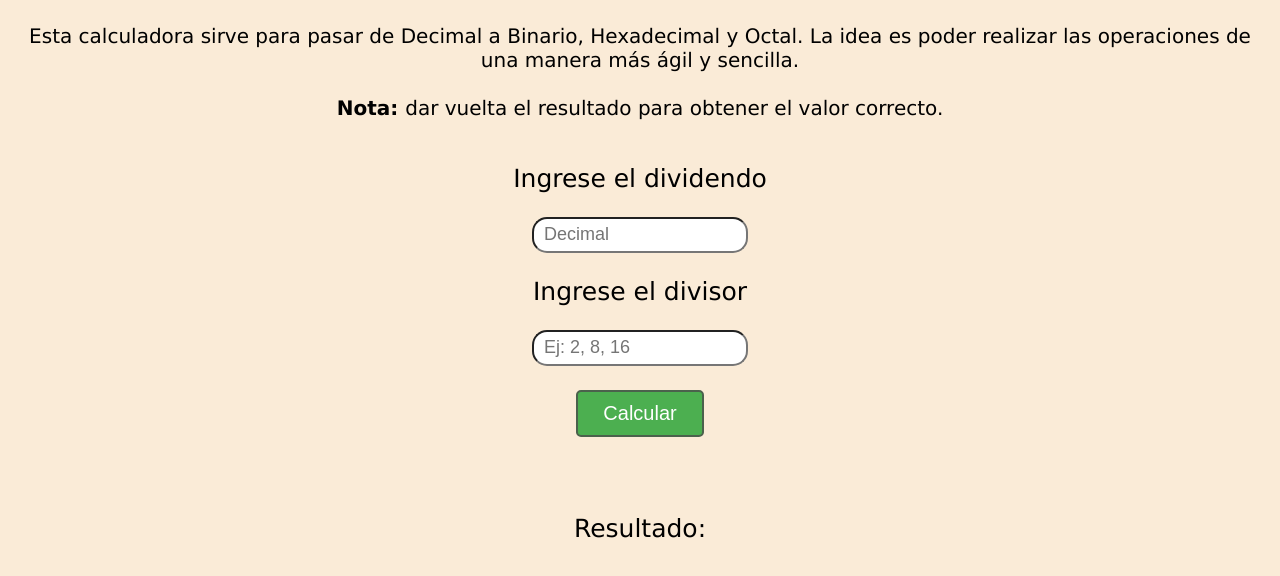
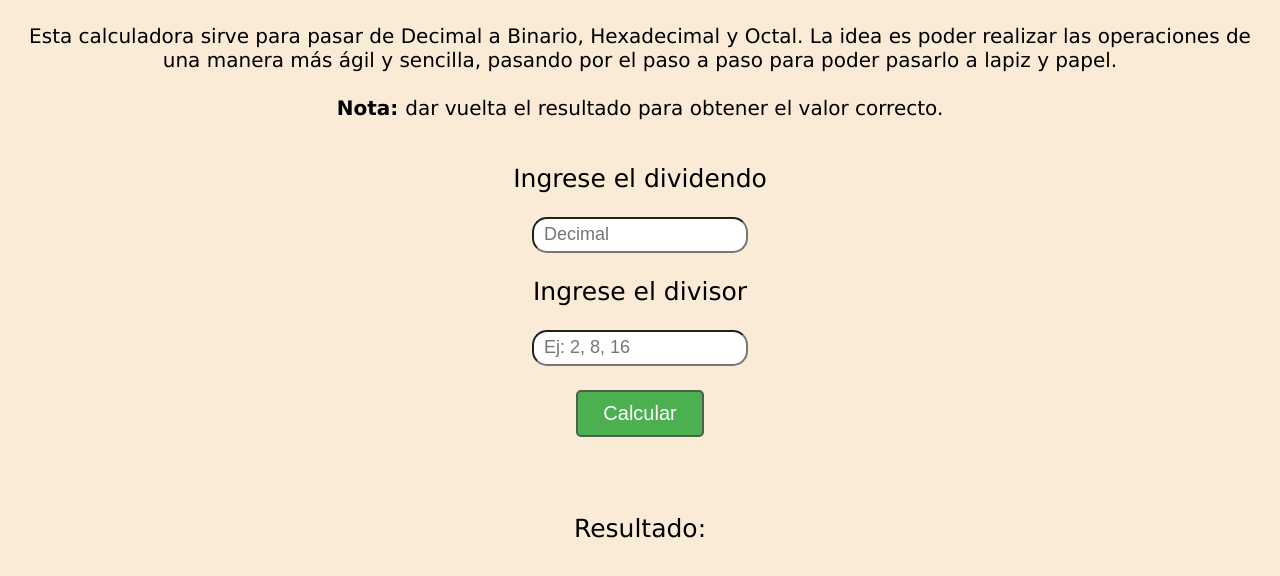
Before and after one commit to EmilianoMandacen/Calculadora.github.io, a plain HTML site: page index.html in a window 1280 px wide. Shown: the part 76-652 px from the top of the page. Drawn offline with Linux system fonts and the light colour scheme.

Commit message:
Update index.html

```diff
--- a/index.html
+++ b/index.html
@@ -13,7 +13,7 @@
 
     <p>
         Esta calculadora sirve para pasar de Decimal a Binario, Hexadecimal y Octal.
-        La idea es poder realizar las operaciones de una manera más ágil y sencilla.
+        La idea es poder realizar las operaciones de una manera más ágil y sencilla, pasando por el paso a paso para poder pasarlo a lapiz y papel.
         <br><br>
         <strong>Nota: </strong>dar vuelta el resultado para obtener el valor correcto.
     </p>
```
